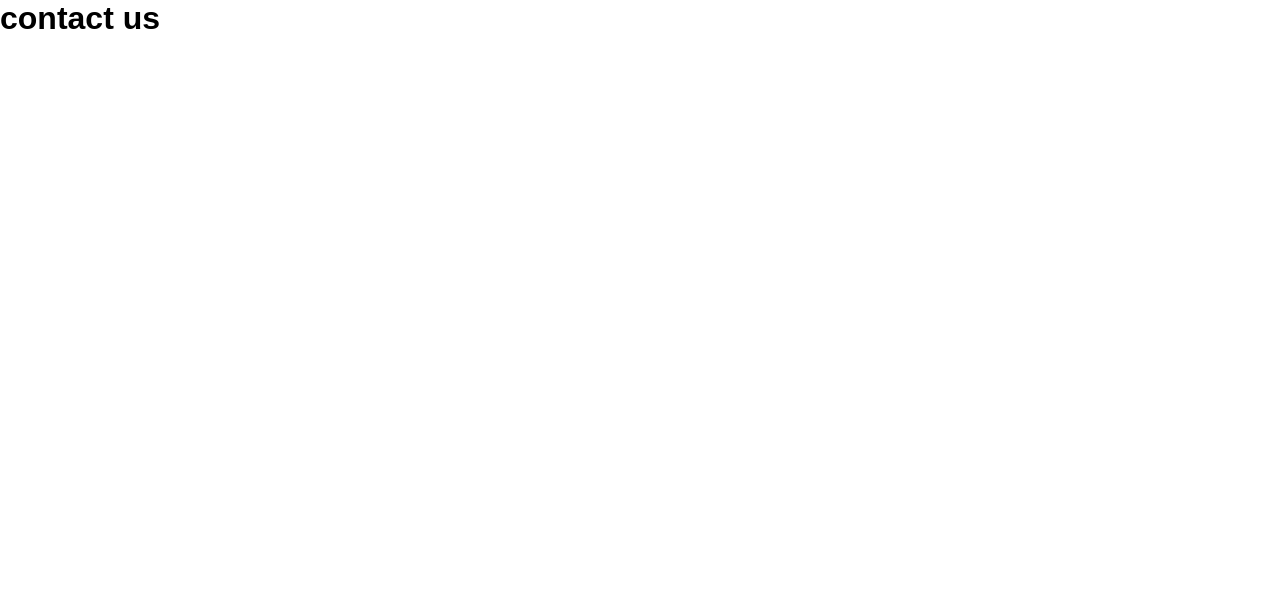
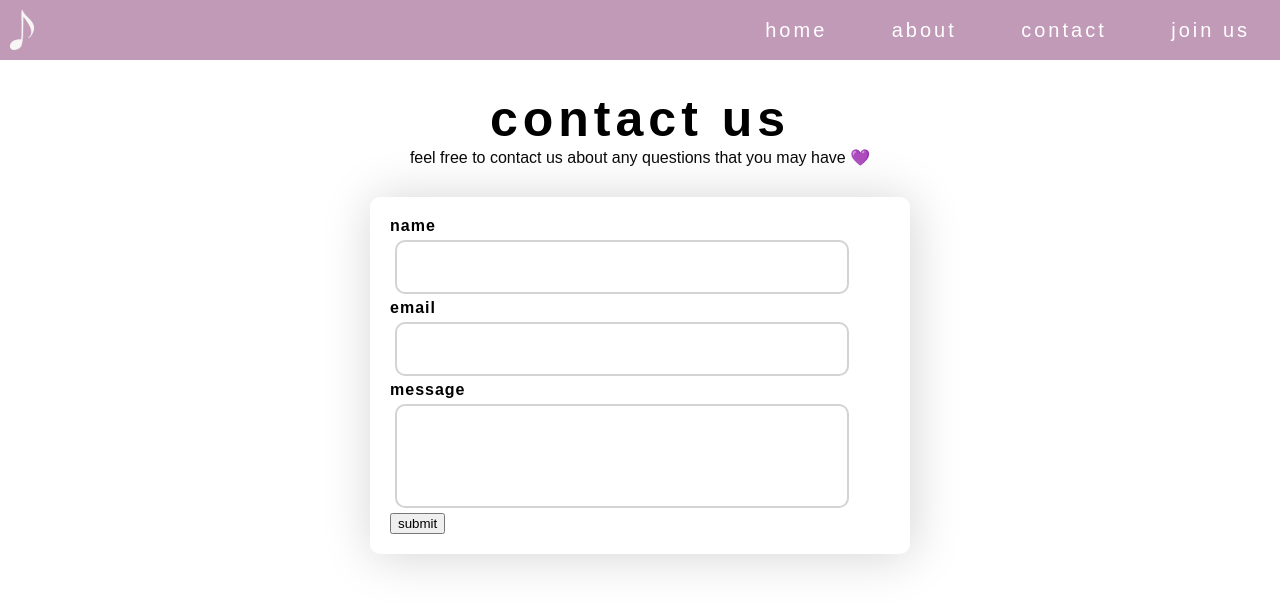
Before and after one commit to tanyapha/song-rater, a plain HTML site: page contact.html in a window 1280 px wide. Drawn offline with Linux system fonts and the light colour scheme.

Commit message:
added form box to contact css

```diff
--- a/contact.css
+++ b/contact.css
@@ -39,5 +39,53 @@ a:hover {
   display: inline-block;
   line-height: 40px;
   font-size: 20px;
-  font-weight: 200;
+  font-weight: 300;
+  letter-spacing: 3px;
 }
+
+#music-logo {
+  object-fit: contain;
+  height: 40px;
+  margin-left: 10px;
+  margin-top: 10px;
+}
+
+/* content of page */
+.content {
+  text-align: center;
+}
+
+#title {
+  font-size: 50px;
+  letter-spacing: 5px;
+  margin-top: 30px;
+}
+
+.contact-form {
+  width: 500px;
+  display: inline-block;
+  text-align: left;
+  box-shadow: 2px 2px 50px lightgrey;
+  border-radius: 10px;
+  padding: 20px;
+  margin-top: 30px;
+}
+
+.form-header {
+  letter-spacing: 1px;
+}
+
+.empty-form-box {
+  width: 450px;
+  border: 2px solid lightgrey;
+  margin: 5px;
+  border-radius: 10px;
+}
+
+.short {
+  height: 50px;
+}
+
+.long {
+  height: 100px;
+}
--- a/contact.html
+++ b/contact.html
@@ -8,6 +8,31 @@
 
 </head>
 <body>
-    <h1>contact us</h1>
+    <nav id="nav" class="navbar">
+        <div class="nav-container">
+            <img id= "music-logo" src="./musicnote.png" alt="music note logo">
+            <ul class="nav-content">
+                <li class="nav-items"> <a href="./index.html">home</a></li>
+                <li class="nav-items"> <a href="">about</a></li>
+                <li class="nav-items"><a href="./contact.html">contact</a></li>
+                <li class="nav-items"> <a href="">join us</a></li>
+            </ul>
+        </div>
+    </nav>
+    <div class="content">
+        <h1 id="title">
+            contact us
+        </h1>
+        <p> feel free to contact us about any questions that you may have &#128156;</p>
+        <div class="contact-form">
+            <p class="form-header"> <b>name</b></p>
+            <div class="empty-form-box short"></div>
+            <p class="form-header"><b>email</b></p>
+            <div class="empty-form-box short"></div>
+            <p class="form-header"><b>message</b></p>
+            <div class="empty-form-box long"></div>
+            <button>submit</button>
+        </div>
+    </div>
 </body>
 </html>
--- a/index.css
+++ b/index.css
@@ -47,7 +47,8 @@ a:hover {
   display: inline-block;
   line-height: 40px;
   font-size: 20px;
-  font-weight: 200;
+  font-weight: 300;
+  letter-spacing: 3px;
 }
 
 #music-logo {
```
Also changed, not shown: index.html (+1 -0 lines).
